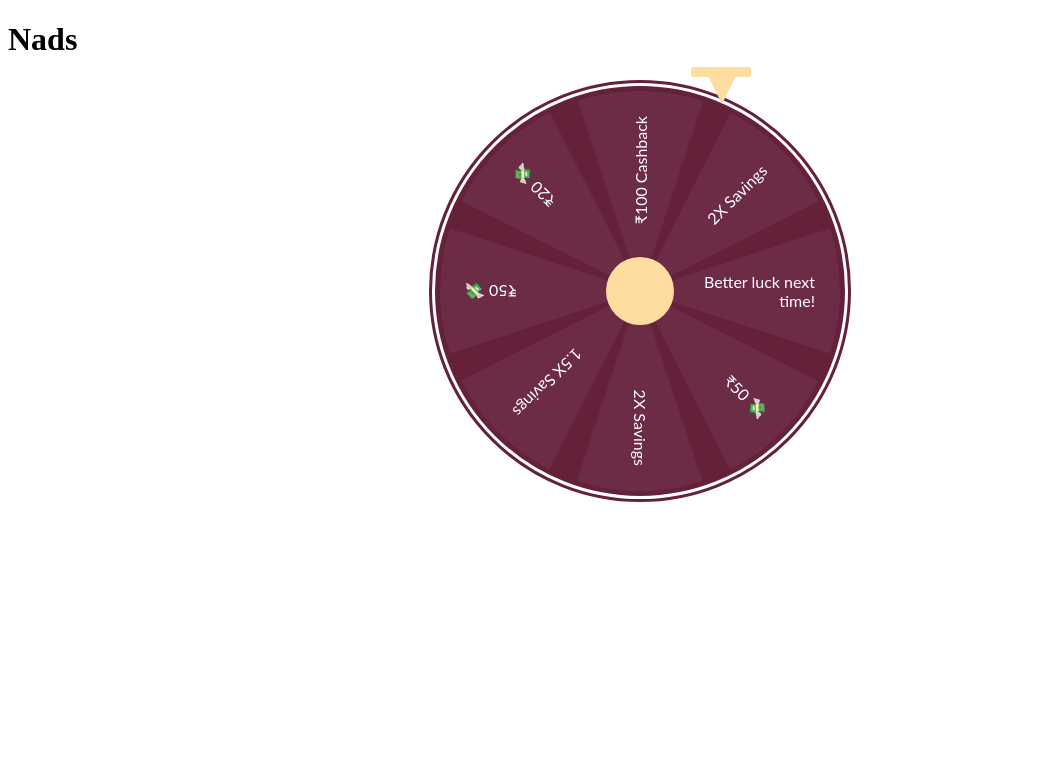
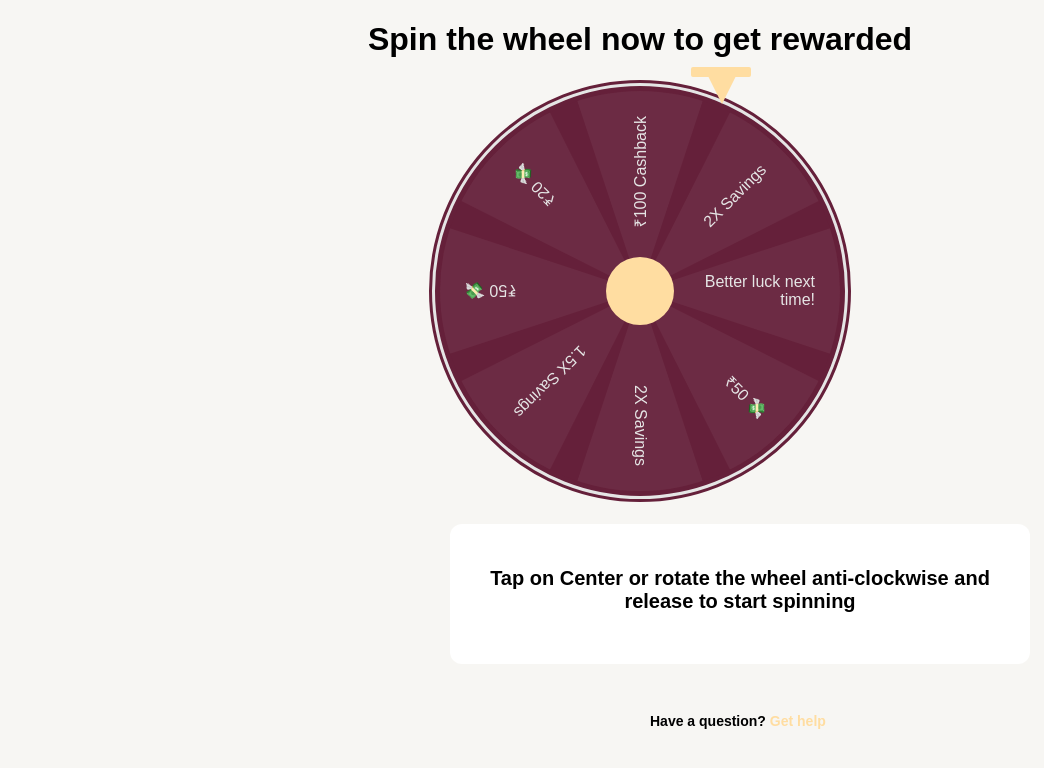
Before and after one commit to abhisheknaiidu/spin-wheel, a React (Create React App) app: page / in a window 1280 px wide. Shown: the top 768 px of the page, without its empty margins (0-1044 px from the left). Built offline with nearby package versions, Linux system fonts and the light colour scheme.

Commit message:
Almost Done! 😇✨

```diff
--- a/public/index.html
+++ b/public/index.html
@@ -23,6 +23,11 @@
     -->
     <title>React App</title>
   </head>
+  <style>
+    html {
+      background-color: #F7F6F3;
+    }
+  </style>
   <body>
     <noscript>You need to enable JavaScript to run this app.</noscript>
     <div id="root"></div>
--- a/src/App.css
+++ b/src/App.css
@@ -1,10 +1,10 @@
 :root {
-    --wheel-font: 'Lato', 'Quicksand', sans-serif;
+    --wheel-font: 'Fira Code', sans-serif;
     --wheel-size: 400px;
     --wheel-slice-spacing: 50px;
     --wheel-border-size: 5px;
     --wheel-color: #65203A;
-    --neutral-color: white;
+    --neutral-color: #E5E5E5;;
     --PI: 3.14159265358979;
     --nb-item: 8;
     --item-nb: 0;
@@ -12,6 +12,33 @@
     --nb-turn: 5;
     --spinning-duration: 4s;
     --reset-duration: 0.25s;
+  }
+
+  .App {
+    font-family: var(--wheel-font);
+    text-align: center;
+  }
+
+  .info {
+    position: absolute;
+    width: 580px;
+    height: 140px;
+    left: 450px;
+    top: 524px;
+    background: #FFFFFF;
+    border-radius: 12px;
+    font-size: 10px;
+  }
+
+  .info-des {
+    padding : 30px;
+  }
+
+  .getHelp {
+    position: absolute;
+    left: 650px;
+    top: 694px;
+    font-size: 14px;
   }
 
   .wheel-upper {
--- a/src/App.js
+++ b/src/App.js
@@ -1,12 +1,19 @@
 import Spinner from './components/Spinner';
 import './App.css'
+import Header from './components/Header';
 
 function App() {
   const rewards = ['Better luck next time!', '₹50 💸', '2X Savings', '1.5X Savings', '₹50 💸', '₹20 💸', '₹100 Cashback', '2X Savings'];
   return (
-    <div>
-      <h1>Nads</h1>
-        <Spinner items={rewards} />
+    <div className="App">
+      <Header />
+      <Spinner items={rewards} />
+      <div className="info">
+        <h1 className="info-des">Tap on Center or rotate the wheel anti-clockwise and release to start spinning</h1>
+      </div>
+      <div className="getHelp">
+        <h4>Have a question? <span style={{ color: "#FFDDA1" }}>Get help</span></h4>
+      </div>
     </div>
   );
 }
--- /dev/null
+++ b/src/components/Header.js
@@ -0,0 +1,11 @@
+import React from 'react'
+
+function Header() {
+    return (
+        <div className="header">
+            <h1>Spin the wheel now to get rewarded</h1>
+        </div>
+    )
+}
+
+export default Header
--- a/src/components/Spinner.js
+++ b/src/components/Spinner.js
@@ -1,3 +1,4 @@
+/* eslint-disable no-unused-vars */
 /* eslint-disable react-hooks/exhaustive-deps */
 import React, { useEffect, useState } from 'react'
 import { GoogleSpreadsheet } from "google-spreadsheet";
```
Also changed, not shown: public/manifest.json.
